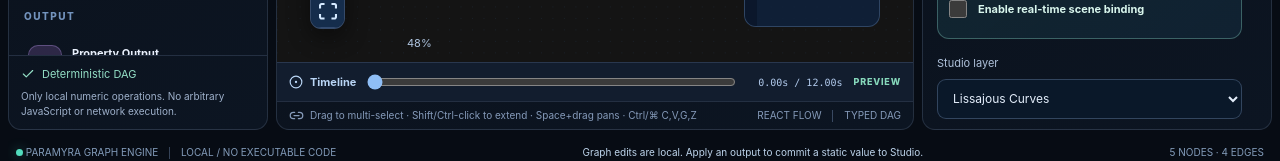
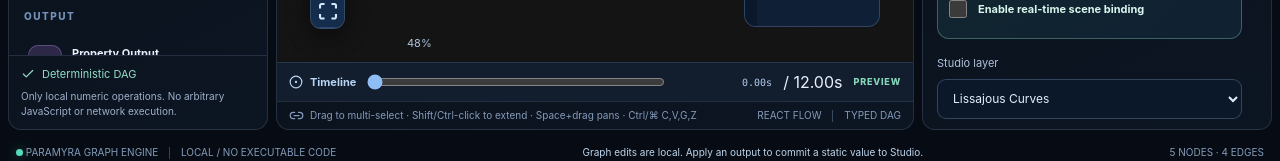
Before and after one commit to GendByteMaster/Paramyra, a Next.js app: page /studio/graph in a window 1280 px wide. Shown: the part 632-793 px from the top of the page. Built offline with nearby package versions, Linux system fonts and the light colour scheme.

Commit message:
fix(graph): preserve accessible playhead value while showing total duration separately

```diff
--- a/src/components/node-graph-workspace.tsx
+++ b/src/components/node-graph-workspace.tsx
@@ -363,7 +363,8 @@ function GraphWorkspace() {
         <div className="pm-ng-playhead" aria-label="Graph animation timeline">
           <span className="pm-ng-playhead-label"><CircleDot size={14}/> Timeline</span>
           <input type="range" aria-label="Graph time" min={0} max={documentModel.duration} step=".05" value={time} onChange={e=>setTime(e.target.valueAsNumber)}/>
-          <output aria-label="Graph time value">{time.toFixed(2)}s / {documentModel.duration.toFixed(2)}s</output>
+          <output aria-label="Graph time value">{time.toFixed(2)}s</output>
+          <span className="pm-ng-playhead-duration" aria-label="Graph duration">/ {documentModel.duration.toFixed(2)}s</span>
           <span className="pm-ng-playhead-mode">{graph.binding.enabled?"LIVE":"PREVIEW"}</span>
         </div>
         <div className="pm-ng-footer">
```
